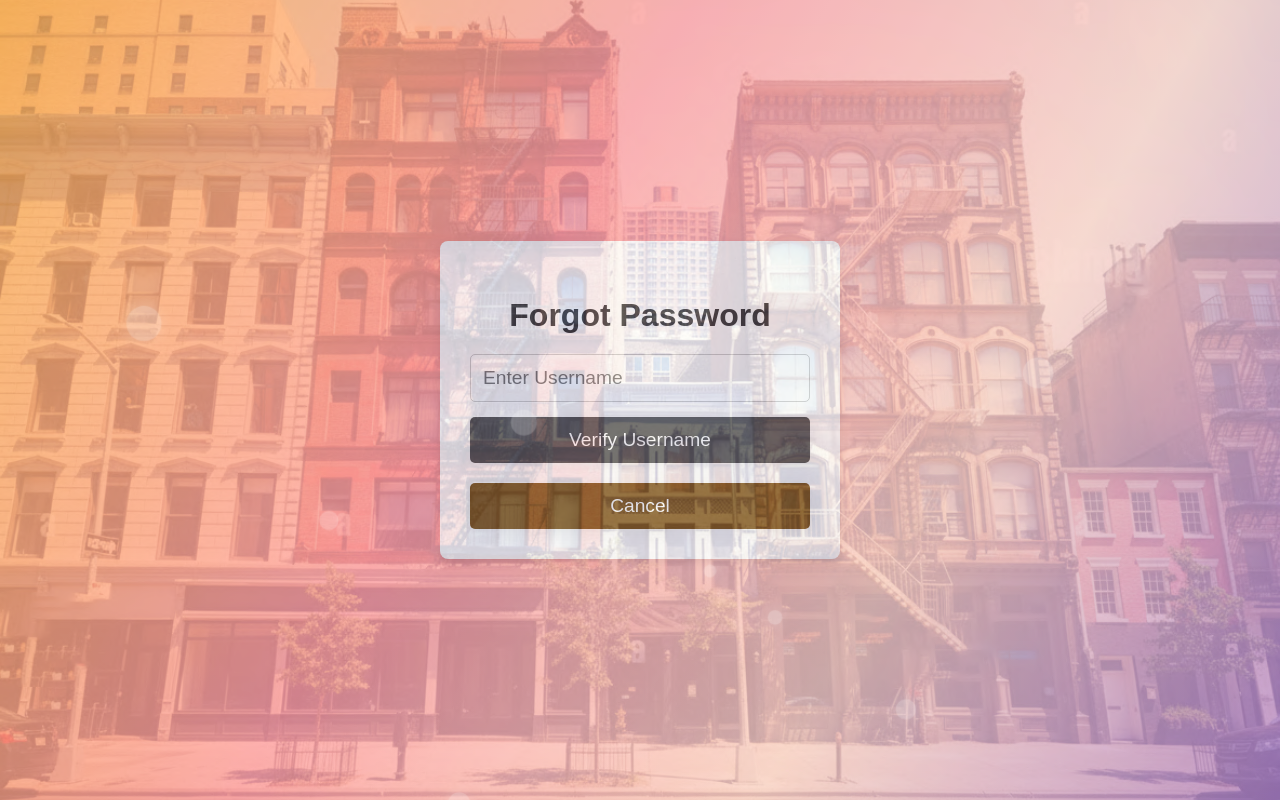
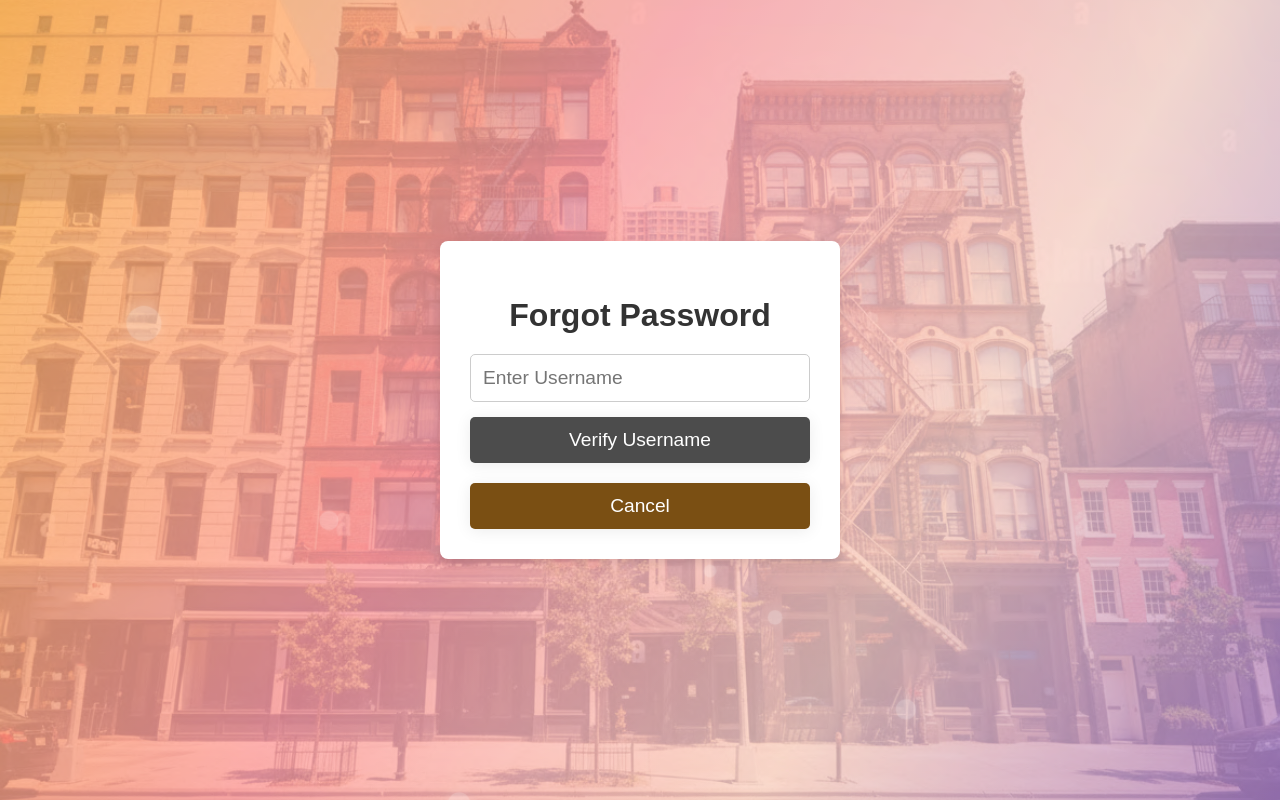
Before and after one commit to Noble636/Capstone2, a React (Create React App) app: page /forgot-password in a window 1280 px wide. Built offline with nearby package versions, Linux system fonts and the light colour scheme.

Commit message:
Initial commit

```diff
--- a/src/css/Tenant/TenantFPW.css
+++ b/src/css/Tenant/TenantFPW.css
@@ -19,6 +19,8 @@
   display: flex;
   flex-direction: column;
   align-items: center;
+  position: relative; /* Add this */
+  z-index: 2;         /* Add this */
 }
 
 .tenant-fpw-container .tenant-fpw-box h2,
```
